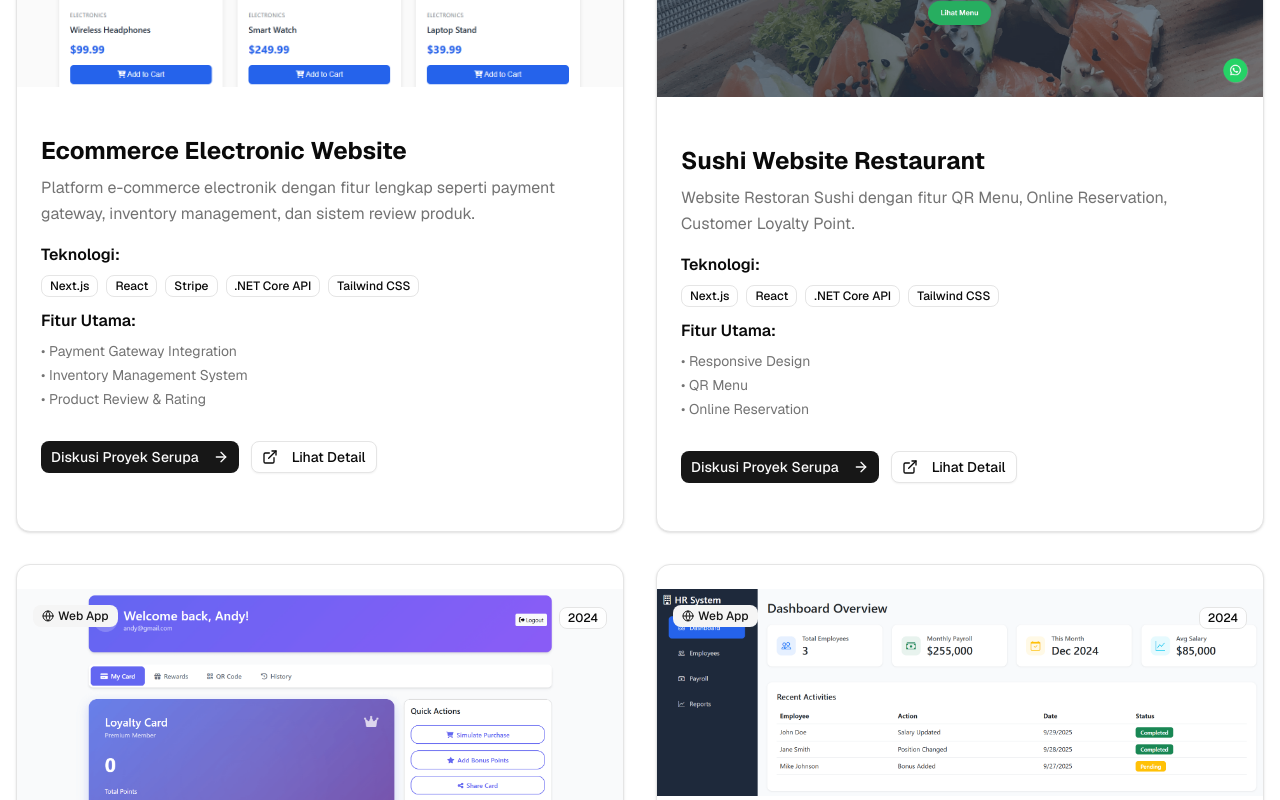
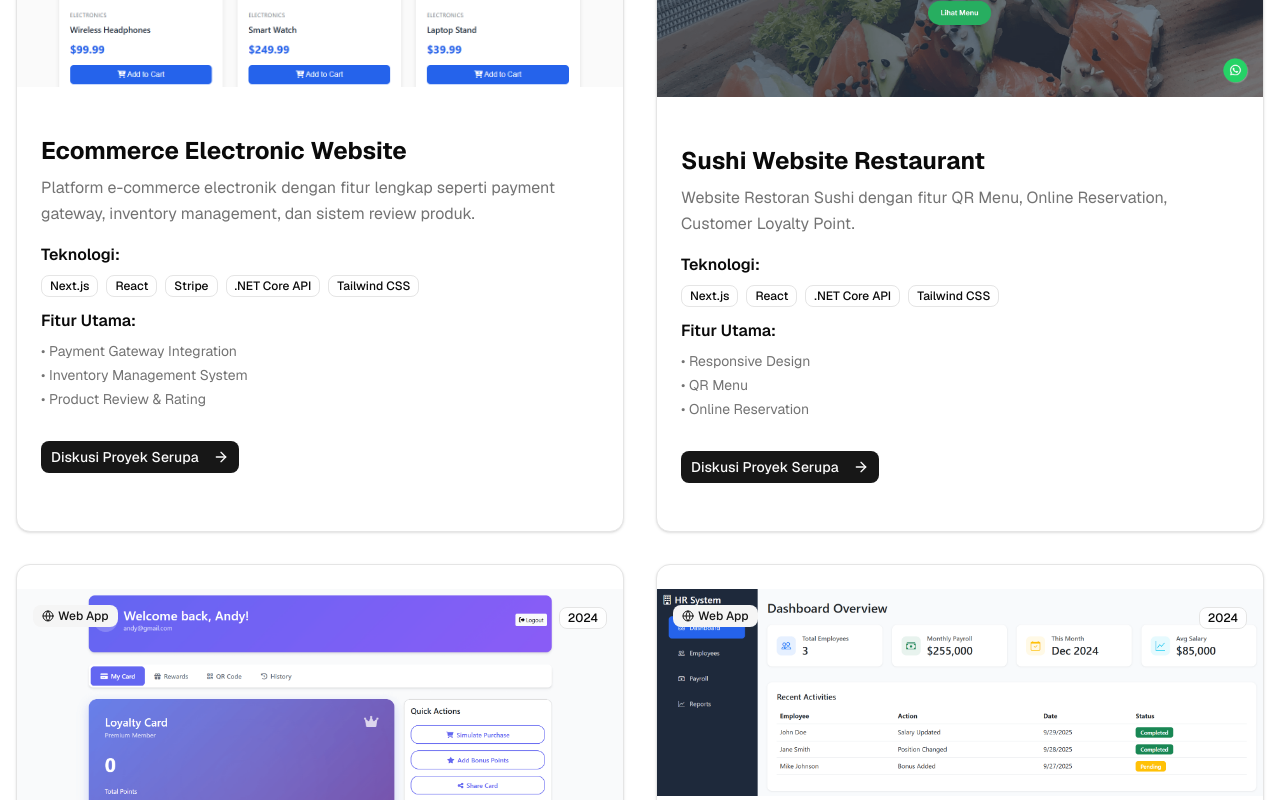
Before and after one commit to wsetiono/website_webperdana, a Next.js app: page /portofolio in a window 1280 px wide. Shown: the part 1320-2120 px from the top of the page. Built offline with nearby package versions, Linux system fonts and the light colour scheme.

Commit message:
udpate kontek wa

```diff
--- a/app/portofolio/page.tsx
+++ b/app/portofolio/page.tsx
@@ -554,17 +554,17 @@ export default function PortofolioPage() {
 
                   <div className="flex gap-3 pt-4">
                     <Button size="sm" asChild>
-                      <Link href="/kontak">
+                      <Link href="https://wa.me/6285179552735">
                         Diskusi Proyek Serupa
                         <ArrowRight className="ml-2 h-4 w-4" />
                       </Link>
                     </Button>
-                    <Button size="sm" variant="outline" asChild>
+                    {/* <Button size="sm" variant="outline" asChild>
                       <Link href={item.url}>
                         <ExternalLink className="mr-2 h-4 w-4" />
                         Lihat Detail
                       </Link>
-                    </Button>
+                    </Button> */}
                   </div>
                 </CardContent>
               </Card>
--- a/components/navigation.tsx
+++ b/components/navigation.tsx
@@ -63,7 +63,10 @@ export function Navigation() {
               ))}
               <div className="px-3 py-2">
                 <Button asChild className="w-full">
-                  <Link href="/kontak" onClick={() => setIsOpen(false)}>
+                  {/* <Link href="/kontak" onClick={() => setIsOpen(false)}>
+                    Hubungi Kami
+                  </Link> */}
+                  <Link href="https://wa.me/6285179552735">
                     Hubungi Kami
                   </Link>
                 </Button>
```
